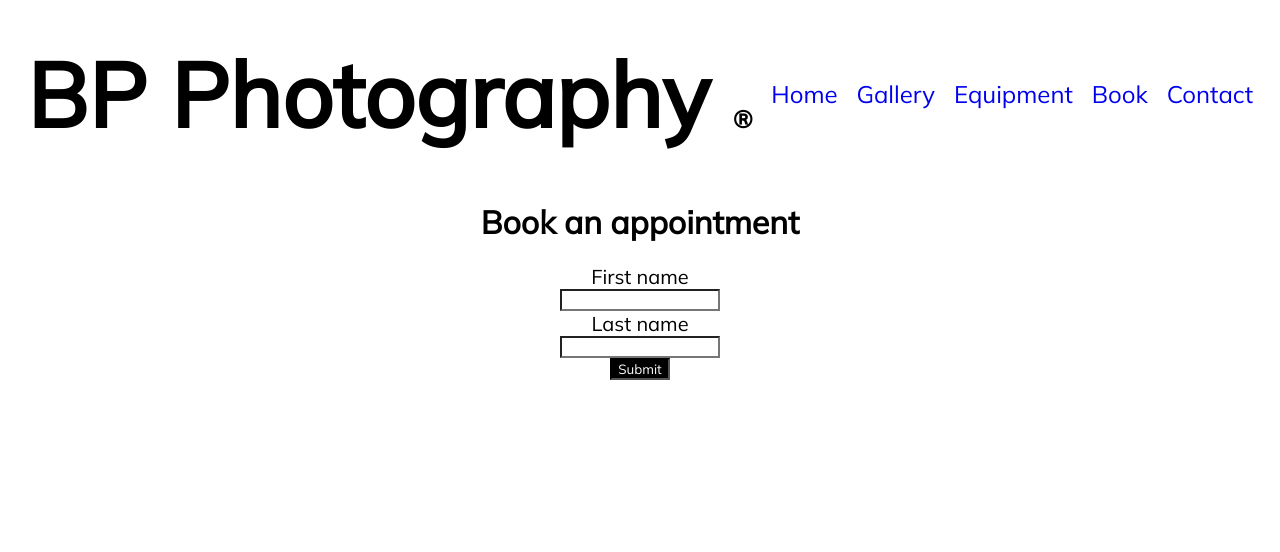
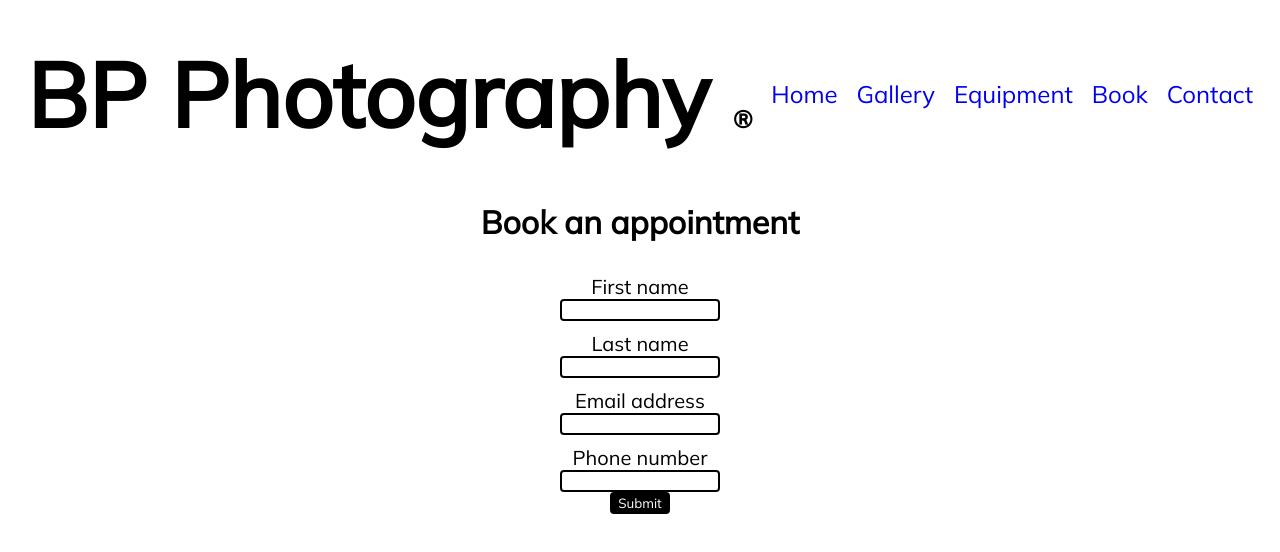
Before and after one commit to benparker7/sdev153finalproject, a plain HTML site: page book.html in a window 1280 px wide. Drawn offline with Linux system fonts and the light colour scheme.

Commit message:
Third commit

```diff
--- a/book.html
+++ b/book.html
@@ -34,6 +34,8 @@
     <form action="firstnameandlastname" method="get">
     <div class="firstname">First name</div> <input type="text" name="first_name" id="first_name">
     <div class="lastname">Last name</div> <input type="text" name="last_name" id="last_name">
+    <div class="emailaddress">Email address</div> <input type="text" name="email_address" id="email_address">
+    <div class="phonenumber">Phone number</div> <input type="text" name="phone_number" id="phone_number">
     <input class="submit" type="submit" value="Submit">
     </form>
 </body>
--- a/style.css
+++ b/style.css
@@ -60,19 +60,39 @@ h2 {
     text-align: center;
 }
 input {
-    border-style: inset;
+    border-style:double;
+    border-color: black;
+    border-radius: 4px;
     display: block;
     margin: 0 auto;
 }
 .firstname {
     text-align: center;
     font-size: 20px;
+    padding-top: 10px;
 }
 .lastname {
     text-align: center;
     font-size: 20px;
+    padding-top: 10px;
+}
+.emailaddress {
+    text-align: center;
+    font-size: 20px;
+    padding-top: 10px;
+}
+.phonenumber {
+    text-align: center;
+    font-size: 20px;
+    padding-top: 10px;
 }
 .submit {
     background-color: black;
     color: white;
 }
+.column {
+    flex: 25%;
+    max-width: 25%;
+    padding: 0 4px;
+    object-fit: contain;
+}
```
Also changed, not shown: gallery.html (+5 -0 lines).
